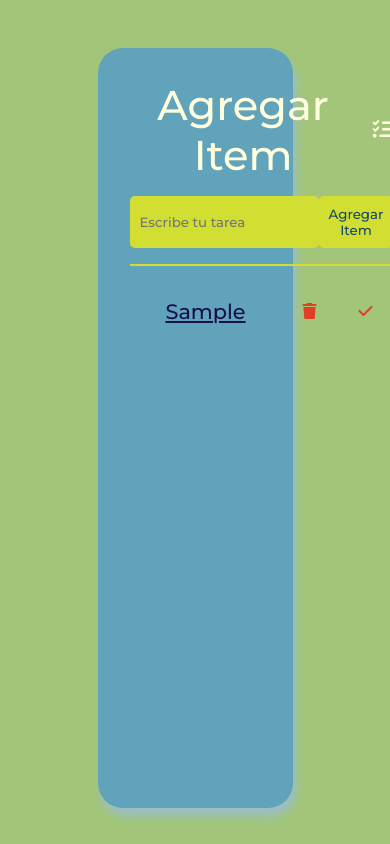
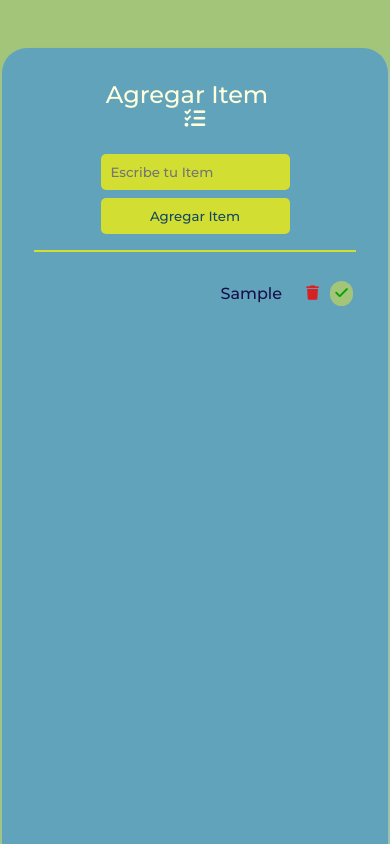
Before and after one commit to flpego/item-list, a plain HTML site: page index.html in a window 390 px wide. Both pictures are taken after typing "Sample" into the empty fields and a click on the button "Agregar Item". Shown: the top 844 px of the page. Drawn offline with Linux system fonts and the light colour scheme.

Commit message:
nuevos estilos en botones de eliminar u finalizar  tarea, nueva funcionalidad anadida a botton finalizar

```diff
--- a/index.html
+++ b/index.html
@@ -21,7 +21,7 @@
           <i class="fa-solid fa-list-check"></i>
         </div>
         <form>
-          <input type="text" id="input" placeholder="Escribe tu tarea" />
+          <input type="text" id="input" placeholder="Escribe tu Item" />
           <button type="submit" id="add-task">Agregar Item</button>
         </form>
       </div>
--- a/js/app.js
+++ b/js/app.js
@@ -29,18 +29,22 @@ function renderTasks(e) {
         const task = document.createElement("p");
 
         const taskEndButton = document.createElement("i");
-        taskEndButton.classList = "fa-solid fa-check";
+        taskEndButton.classList = "fa-solid fa-check green";
         taskEndButton.addEventListener("click", () => {
-            taskDiv.classList.add("taskEnd")
+            if (taskDiv.classList.contains("taskEnd")) {
+                taskDiv.classList.remove("taskEnd"); // Si ya tiene la clase, la quitamos
+            } else {
+                taskDiv.classList.add("taskEnd"); // Si no tiene la clase, la agregamos
+            }
+        });
 
-        })
 
 
         task.innerText = inputValue;
 
 
         const deleteTaskButton = document.createElement("i");
-        deleteTaskButton.classList = "fa-solid fa-trash";
+        deleteTaskButton.classList = "fa-solid fa-trash red";
 
         deleteTaskButton.addEventListener("click", () => {
             // Elimina la tarea del objeto y del DOM
--- a/styles/styles.css
+++ b/styles/styles.css
@@ -87,16 +87,14 @@ button {
   justify-items: center;
 }
 .taskEnd {
-  text-decoration: underline;
+  text-decoration: line-through;
 }
-
 
 .task p {
   color: #160e4b;
   margin-block: 0.5rem;
   font-size: 1.3rem;
   text-transform: capitalize;
-  text-decoration: underline;
 }
 
 .task i {
@@ -104,9 +102,61 @@ button {
   padding: 5px;
   border-radius: 100vmax;
   border: none;
-  color: rgba(255, 0, 0, 0.692);
 }
 
-.task i:hover {
-  color: red;
+.green {
+  color: rgb(0, 163, 0);
+  background: #a2c579;
 }
+
+.green:hover {
+  color: rgb(0, 82, 0);
+  background-color: greenyellow;
+}
+
+.red {
+  color: rgb(216, 33, 33);
+}
+
+@media (max-width: 420px) {
+  .app {
+    width: 99%;
+    height: fit-content;
+  }
+  #menu-button {
+    display: block; /* Muestra el botón en pantallas más pequeñas */
+  }
+
+  .title-container {
+    flex-direction: column;
+  }
+  .title-container h1 {
+    font-size: 1.5rem;
+  }
+
+  .container form {
+    flex-direction: column;
+  }
+
+  .container form input {
+    margin-block: 0.5rem;
+  }
+
+  .task {
+    display: flex;
+    justify-content: flex-end;
+    margin-block: .5rem;
+  }
+
+  .task p {
+    font-size: 1rem;
+    margin-inline-end: 1rem;
+  }
+
+  .task i {
+    margin: .2rem;
+    font-size: .9rem;
+  }
+
+
+}
```
